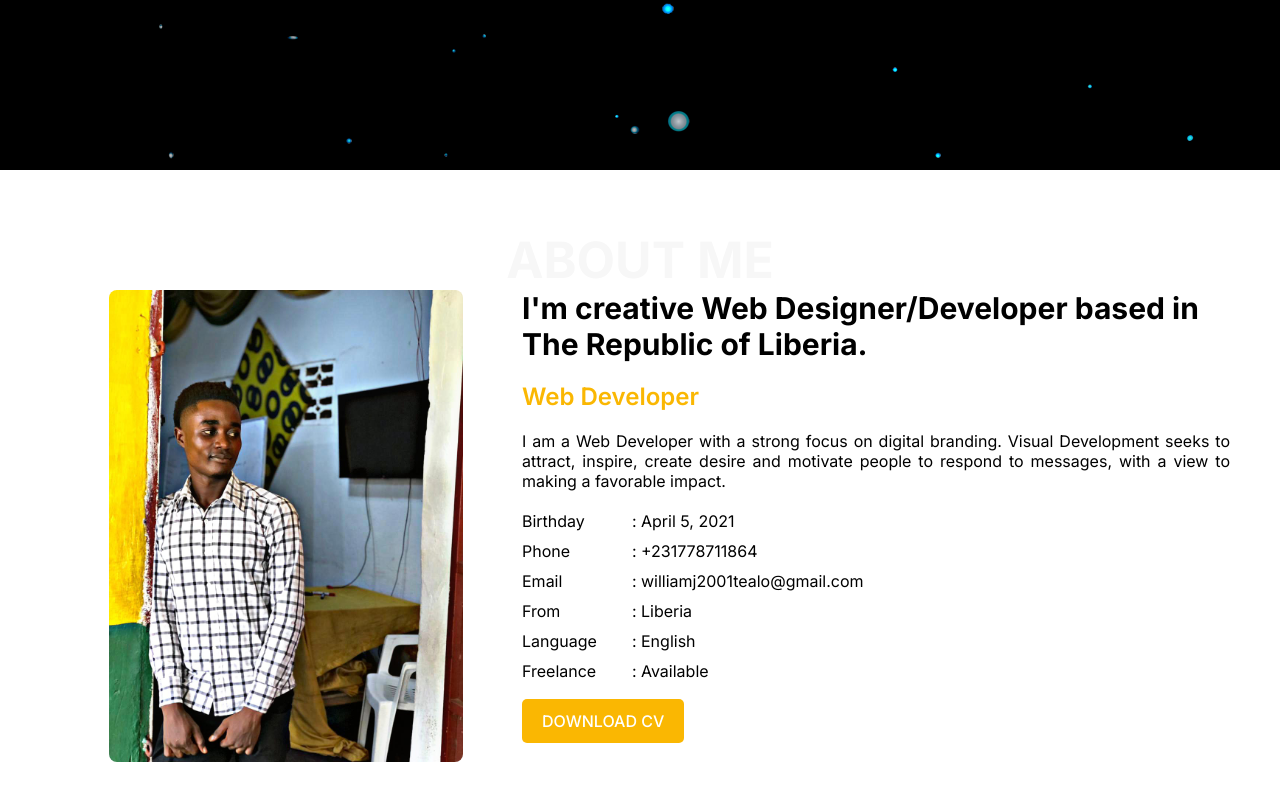
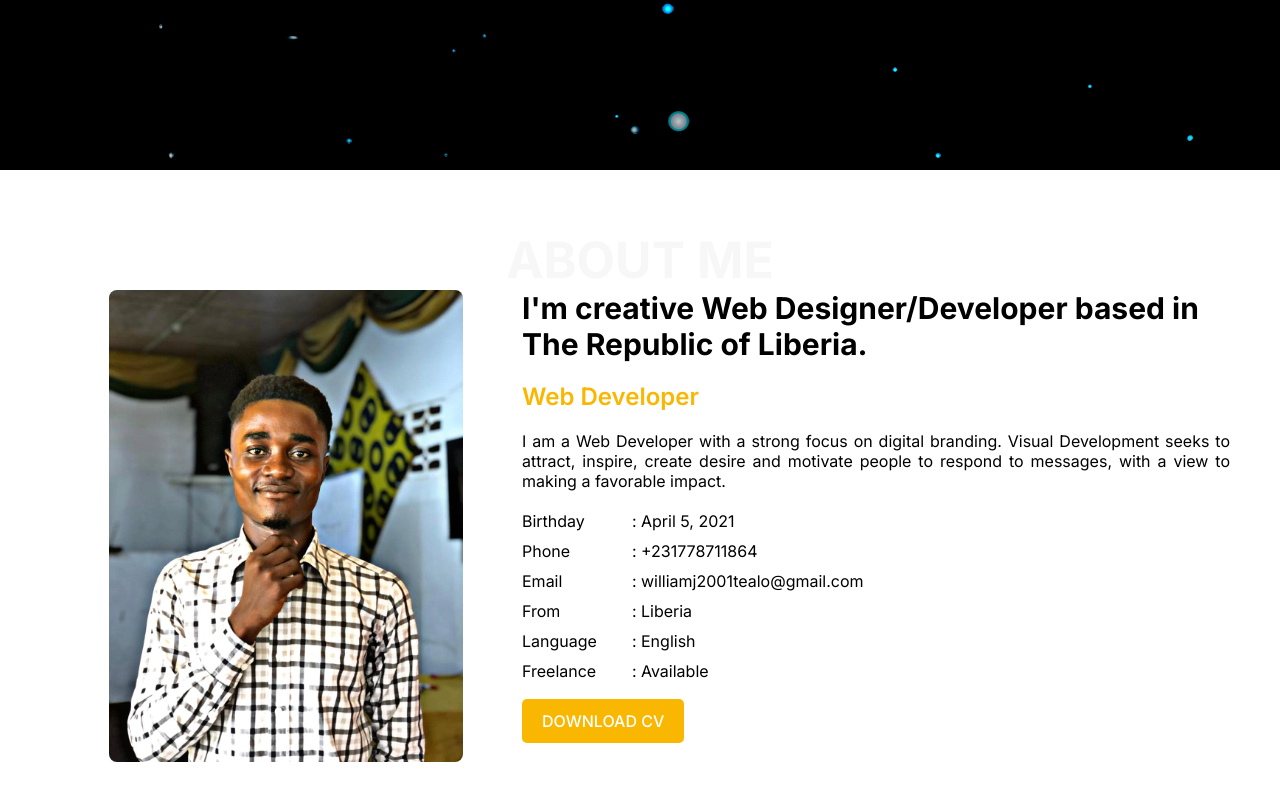
Before and after one commit to Williamgithubit/Tealo_Portfolio, a plain HTML site: page index.html in a window 1280 px wide. Shown: the part 652-1452 px from the top of the page. Drawn offline with Linux system fonts and the light colour scheme; a web font is replaced by a local one.

Commit message:
updates2

```diff
--- a/index.html
+++ b/index.html
@@ -64,7 +64,7 @@
         <h1>ABOUT ME</h1>
         <article class="article-2">
           <div class="article-image">
-            <img src="images/2.jpg" alt="image" />
+            <img src="images/1.jpg" alt="image" />
           </div>
 
           <div class="article-text">
--- a/style.css
+++ b/style.css
@@ -171,7 +171,7 @@ h1 span{
     justify-content: center;
 }
 
-.article-image img{
+.article-2 img{
     width: 75%;
     border-radius: 8px;
 }
```
